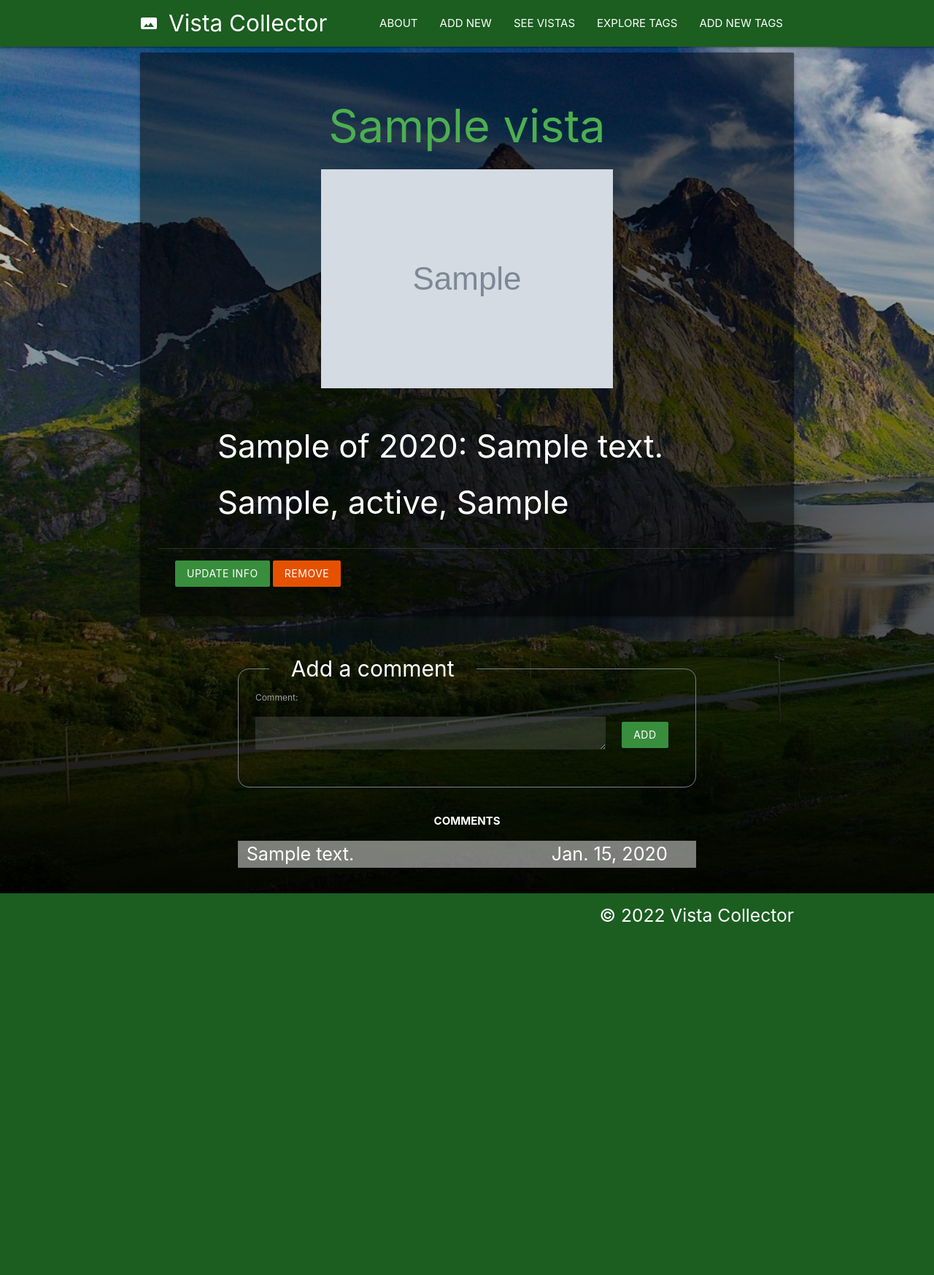
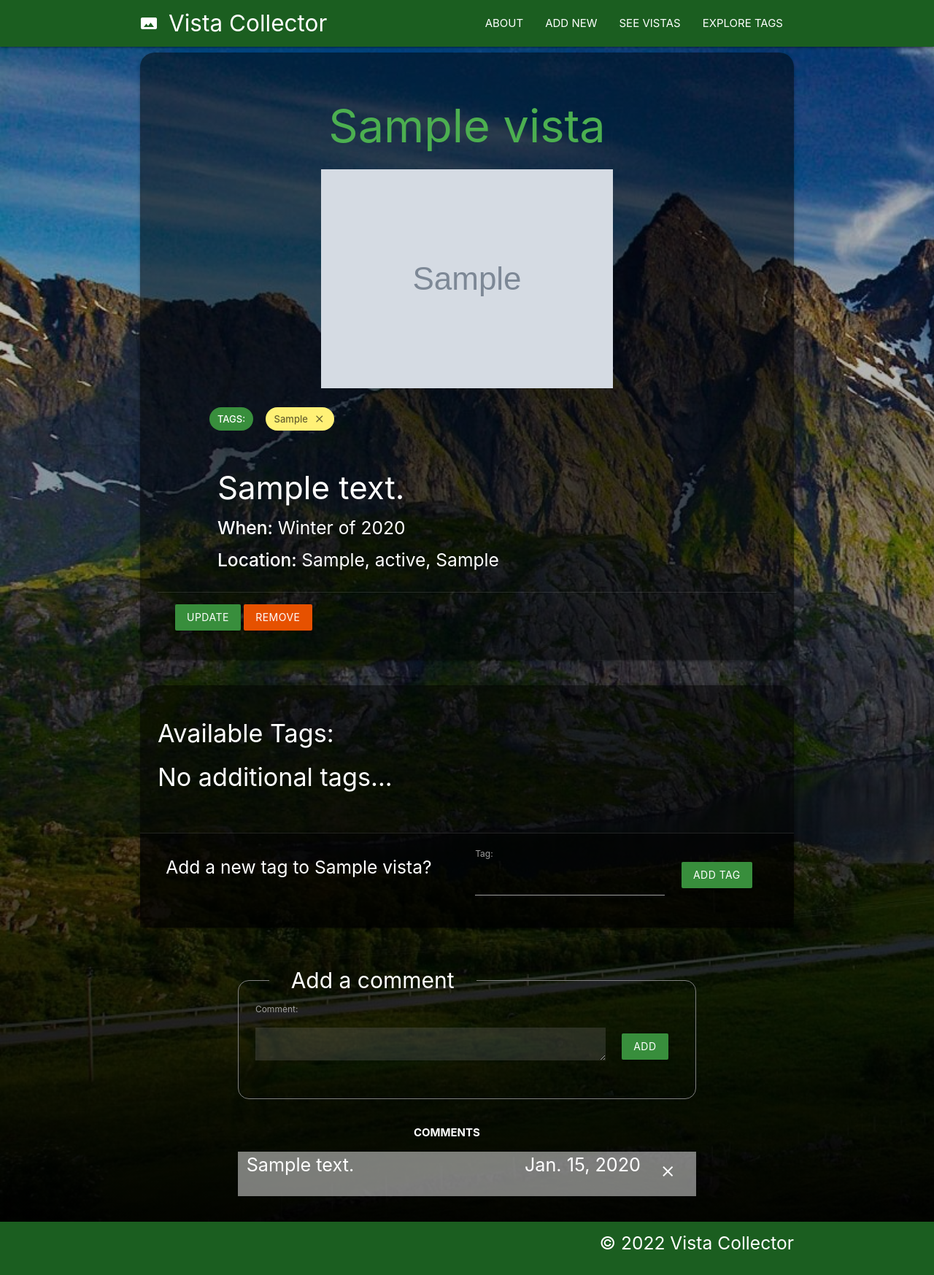
Before and after one commit to pneibaur/vista-collector, a Django app: page /vistas/1 in a window 1280 px wide. Shown: the whole page at 73% size. Before the commit the page ends 1263 px from the top, so only its background shows below. Run offline with Django 4.2, Linux system fonts and the light colour scheme; tables that the repository leaves empty hold one stand-in row (values such as "Sample post"); grey boxes marked "Sample" are stand-in pictures.

Commit message:
adds flairs functionality

```diff
--- a/vistas_collector/forms.py
+++ b/vistas_collector/forms.py
@@ -1,8 +1,13 @@
 from dataclasses import field
 from django.forms import ModelForm
-from .models import Comment
+from .models import Comment, Flair
 
 class CommentForm(ModelForm):
     class Meta:
         model = Comment
         fields = ["comment",]
+
+class FlairForm(ModelForm):
+    class Meta:
+        model = Flair
+        fields = ['tag',]
--- a/vistas_collector/static/vistas_collector/css/style.css
+++ b/vistas_collector/static/vistas_collector/css/style.css
@@ -15,6 +15,7 @@
 
 main {
     flex-grow: 1;
+    min-height: 80vh;
 }
 
 footer {
--- a/vistas_collector/templates/base.html
+++ b/vistas_collector/templates/base.html
@@ -8,6 +8,7 @@
     <link rel="stylesheet" href="https://cdnjs.cloudflare.com/ajax/libs/materialize/1.0.0/css/materialize.min.css">
     <link href="https://fonts.googleapis.com/icon?family=Material+Icons" rel="stylesheet">
     <link rel="stylesheet" type="text/css" href="{% static 'vistas_collector/css/style.css' %}">
+    <script src="https://cdnjs.cloudflare.com/ajax/libs/materialize/1.0.0/js/materialize.min.js"></script>
     <title>Vistas Collector</title>
 </head>
 <body>
@@ -21,7 +22,6 @@
                         <li><a href="{% url 'vista_create' %}">ADD NEW</a></li>
                         <li><a href="/vistas">SEE VISTAS</a></li>
                         <li><a href="/flairs">EXPLORE TAGS</a></li>
-                        <li><a href="/flairs/create">ADD NEW TAGS</a></li>
                     </ul>
                 </div>
             </div>
--- a/vistas_collector/templates/flairs/detail.html
+++ b/vistas_collector/templates/flairs/detail.html
@@ -3,12 +3,12 @@
 
 <h1>{{ flair.tag}}</h1>
 
-<div class="card">
+<div class="card yellow lighten-4">
     <div class="card-content">
         <span class="card-title black-text">{{ flair.tag }}</span>
         <div class="card-action">
-            <a href="{% url 'flair_update' flair.id %}">Edit</a>
-            <a href="{% url 'flair_delete' flair.id %}">Delete</a>
+            <a class="green btn darken-2" href="{% url 'flair_update' flair.id %}">Edit</a>
+            <a class="orange btn darken-2" href="{% url 'flair_delete' flair.id %}">Delete</a>
         </div>
     </div>
 </div>
--- a/vistas_collector/templates/vistas/detail.html
+++ b/vistas_collector/templates/vistas/detail.html
@@ -2,25 +2,79 @@
 {% extends 'base.html' %}
 {% block content %}
 <div class="row">
-    <div class="card" style="{{ "background-color: rgba(0,0,0,.5);" }}">
+    <div class="card" style="{{ "background-color: rgba(0,0,0,.5); border-radius: 20px;" }}">
         <div class="card-content">
             {% comment %} TITLE AND IMAGE {% endcomment %}
             <h1 class="green-text center">{{vista.name}} </h1>
             <div class="row center">
                 <img onclick="enlarge()" id="img_view" src="{{vista.img}}" alt="{{vista.name}}" class="card-image">
             </div>
+            {% comment %} DISPLAY TAGS {% endcomment %}
+            <div class="row">
+                <div class="col offset-s1 chip green darken-2 white-text">TAGS: </div>
+                {% for tag in vista.tags.all %}
+                <div class="col">
+                    <a href="{% url 'unassign_flair' vista.id tag.id %}">
+                        <div class="chip yellow lighten-2">
+                            {{tag}}
+                            <i class="close material-icons">close</i>
+                        </div>
+                    </a>
+                </div>
+                {% endfor %}
+            </div>
+            {% comment %} DISPLAY DETAILS {% endcomment %}
             <div class="row white-text">
                 <div class="col s11 offset-s1">
-                    {% comment %} DETAILS {% endcomment %}
-                    <h3>{{vista.season}} of {{vista.year}}: {{vista.description}}</h3>
-                    <h3>{{vista.location}}, {{vista.state_province}}, {{vista.country}}</h3>
+                    <h3>{{vista.description}}</h3>
+                    <h5><strong> When: </strong> {{vista.season_display}} of {{vista.year}}</h5>
+                    <h5><strong> Location: </strong>{{vista.location}}, {{vista.state_province}}, {{vista.country}}</h5>
                 </div>
             </div>
             {% comment %} UPDATE/REMOVE BUTTONS {% endcomment %}
             <div class="card-action">
-                <a href="{% url 'vista_update' vista.id %}" class="btn green darken-2">UPDATE INFO</a>
-                <a href="{% url 'vista_delete' vista.id %}" class="btn orange darken-4">REMOVE</a>
+                <a href="{% url 'vista_update' vista.id %}" class=" btn green darken-2">UPDATE</a>
+                <a href="{% url 'vista_delete' vista.id %}" class=" btn orange darken-4">REMOVE</a>
             </div>
+        </div>
+    </div>
+</div>
+{% comment %} LISTS UNASSIGNED TAGS {% endcomment %}
+<div class="row">
+    <div class="card" style="{{ "background-color: rgba(0,0,0,.5); border-radius: 20px;" }}">
+        <div class="card-content">
+            <h4>Available Tags:</h4>
+            <div class="row">
+                {% if unassociated_tags.count %}
+                {% for tag in unassociated_tags.all %}
+                <div class="col">
+                    <a href="{% url 'assign_flair' vista.id tag.id %}">
+                        <div class="chip yellow lighten-2">
+                            {{tag.tag}}
+                            <i class="close material-icons">add</i>
+                        </div>
+                    </a>
+                </div>
+                {% endfor %}
+                {% else %}
+                <h4>No additional tags...</h4>
+                {% endif %}
+            </div>
+        </div>
+        {% comment %} CREATE NEW TAG {% endcomment %}
+        <div class="card-action">
+            <form class="row" action="{% url 'add_flair' vista.id %}" method="post">
+                <div class="col s6">
+                    <h5> Add a new tag to {{vista.name}}? </h5>
+                </div>
+                <div class="col s4">
+                    {% csrf_token %} {{ flair_form.as_p }}
+                </div>
+                <div class="col s2">
+                    <br>
+                    <input class="btn green darken-2" type="submit" value="Add Tag">
+                </div>
+            </form>
         </div>
     </div>
 </div>
@@ -54,7 +108,14 @@
                 {% for comment in vista.comment_set.all %}
                 <tr class="row">
                     <td class="col s8 flow-text">{{comment.comment}}</td>
-                    <td class="col s4 flow-text">{{comment.date}}</td>
+                    <td class="col s4 flow-text">
+                        {{comment.date}}
+                    </td>
+                    <td>
+                        <a class="white-text" href="{% url 'remove_comment' vista.id comment.id %}">
+                            <i class="material-icons">close</i>
+                        </a>
+                    </td>
                 </tr>
                 {% endfor %}
             </tbody>
@@ -66,5 +127,6 @@
     let commentEl = document.getElementById("id_comment")
     commentEl.classList.add("white-text")
     commentEl.classList.add("input-field")
+    document.getElementById("id_tag").classList.add("white-text")
 </script>
 {% endblock content %}
--- a/vistas_collector/templates/vistas_collector/flair_confirm_delete.html
+++ b/vistas_collector/templates/vistas_collector/flair_confirm_delete.html
@@ -5,6 +5,6 @@
 <form action="" method="post">
     {% csrf_token %}
     <input type="submit" value="Yes Delete" class="btn yellow darken-2">
-    <a href="{% url 'tag_detail' tag.id%}" class="btn green darken-2">Cancel</a>
+    <a href="{% url 'flair_detail' flair.id%}" class="btn green darken-2">Cancel</a>
 </form>
 {% endblock content %}
--- a/vistas_collector/templates/vistas_collector/flair_form.html
+++ b/vistas_collector/templates/vistas_collector/flair_form.html
@@ -7,12 +7,13 @@
 <h1>Add new tag</h1>
 {% endif %}
 
-<div class="card">
+<div class="card yellow lighten-4">
     <div class="card-content">
         <form action="" method="post">
             {% csrf_token %}
             {{form.as_p}}
             <input type="submit" value="Submit" class="btn green darken-2">
+            <a href="{% url 'flair_index' %}" class="btn orange darken-2 black-text">Back</a>
         </form>
     </div>
 </div>
--- a/vistas_collector/urls.py
+++ b/vistas_collector/urls.py
@@ -15,6 +15,8 @@
     path("flairs/<int:pk>", views.FlairDetail.as_view(), name="flair_detail"),
     path("flairs/<int:pk>/update", views.FlairUpdate.as_view(), name="flair_update"),
     path("flairs/<int:pk>/delete", views.FlairDelete.as_view(), name="flair_delete"),
-    path("flairs/create", views.FlairCreate.as_view(), name="flair_create"),
-    # path("tags/", views.TagList.as_view(), name="tag_index"), ---- associated tags
+    path("vistas/<int:vista_id>/add_flair/", views.add_flair, name="add_flair"),
+    path("vistas/<int:vista_id>/assign_flair/<int:flair_id>", views.assign_flair, name='assign_flair'),
+    path("vistas/<int:vista_id>/usassign_flair/<int:flair_id>", views.unassign_flair, name='unassign_flair'),
+    path("vistas/<int:vista_id>/remove_comment/<int:comment_id>", views.remove_comment, name='remove_comment')
 ]
--- a/vistas_collector/views.py
+++ b/vistas_collector/views.py
@@ -1,9 +1,9 @@
 from django.shortcuts import render, redirect
 # from django.http import HttpResponse
-from vistas_collector.models import Flair, Vista
+from vistas_collector.models import Flair, Vista, Comment
 from django.views.generic import ListView, DetailView
 from django.views.generic.edit import CreateView, UpdateView, DeleteView
-from .forms import CommentForm
+from .forms import CommentForm, FlairForm
 
 
 def home(request):
@@ -21,7 +21,14 @@
 def vista_detail(request, vista_id):
     vista = Vista.objects.get(id=vista_id)
     comment_form = CommentForm()
-    return render(request, "vistas/detail.html", {"vista": vista, "comment_form": comment_form})
+    flair_form = FlairForm()
+    unassociated_tags = Flair.objects.exclude(id__in = vista.tags.all().values_list('id'))
+    return render(request, "vistas/detail.html", {
+        "vista": vista,
+        "comment_form": comment_form,
+        'flair_form': flair_form,
+        'unassociated_tags': unassociated_tags
+        })
 
 
 def add_comment(request, vista_id):
@@ -32,10 +39,32 @@
         new_comment.save()
     return redirect("vista_detail", vista_id=vista_id)
 
+def remove_comment(request, vista_id, comment_id):
+    Comment.objects.get(id=comment_id).delete()
+    return redirect("vista_detail", vista_id=vista_id)
+
+def add_flair(request, vista_id):
+    form = FlairForm(request.POST)
+    if form.is_valid():
+        new_flair = form.save(commit=False)
+        new_flair.vista_id = vista_id
+        v = Vista.objects.get(id=vista_id)
+        f = Flair.objects.create(tag=new_flair)
+        v.tags.add(f)
+        v.save()
+    return redirect('vista_detail', vista_id=vista_id)
+
+def assign_flair(request, vista_id, flair_id):
+    Vista.objects.get(id=vista_id).tags.add(flair_id)
+    return redirect('vista_detail', vista_id=vista_id)
+
+def unassign_flair(request, vista_id, flair_id):
+    Vista.objects.get(id=vista_id).tags.remove(flair_id)
+    return redirect('vista_detail', vista_id=vista_id)
 
 class VistaCreate(CreateView):
     model = Vista
-    fields = "__all__"
+    fields = ["name", "img", "description", "season", "year", "location", "state_province", "country",]
     success_url = "/vistas/"
 
 
@@ -56,10 +85,6 @@
     model = Flair
     template_name = 'flairs/detail.html'
 
-class FlairCreate(CreateView):
-    model = Flair
-    fields = ['tag',]
-
 class FlairUpdate(UpdateView):
     model = Flair
     fields = ['tag',]
```
Also changed, not shown: vistas_collector/models.py (+14 -2 lines), vistas_collector/templates/flairs/index.html (+12 -8 lines), vistas_collector/templates/vistas_collector/vista_form.html (+8 -4 lines), vistas_collector/migrations/0002_alter_vista_season.py (added).
